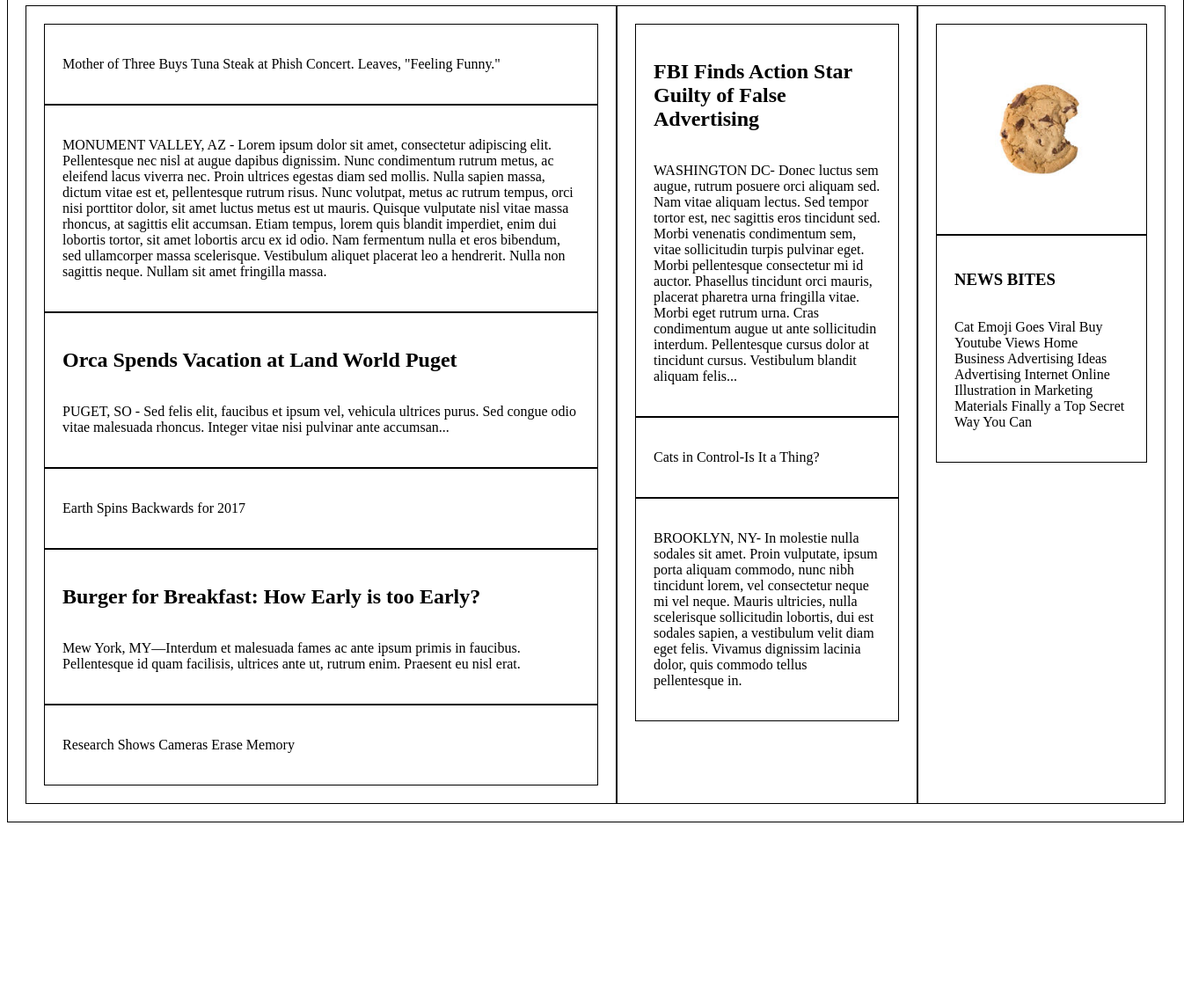
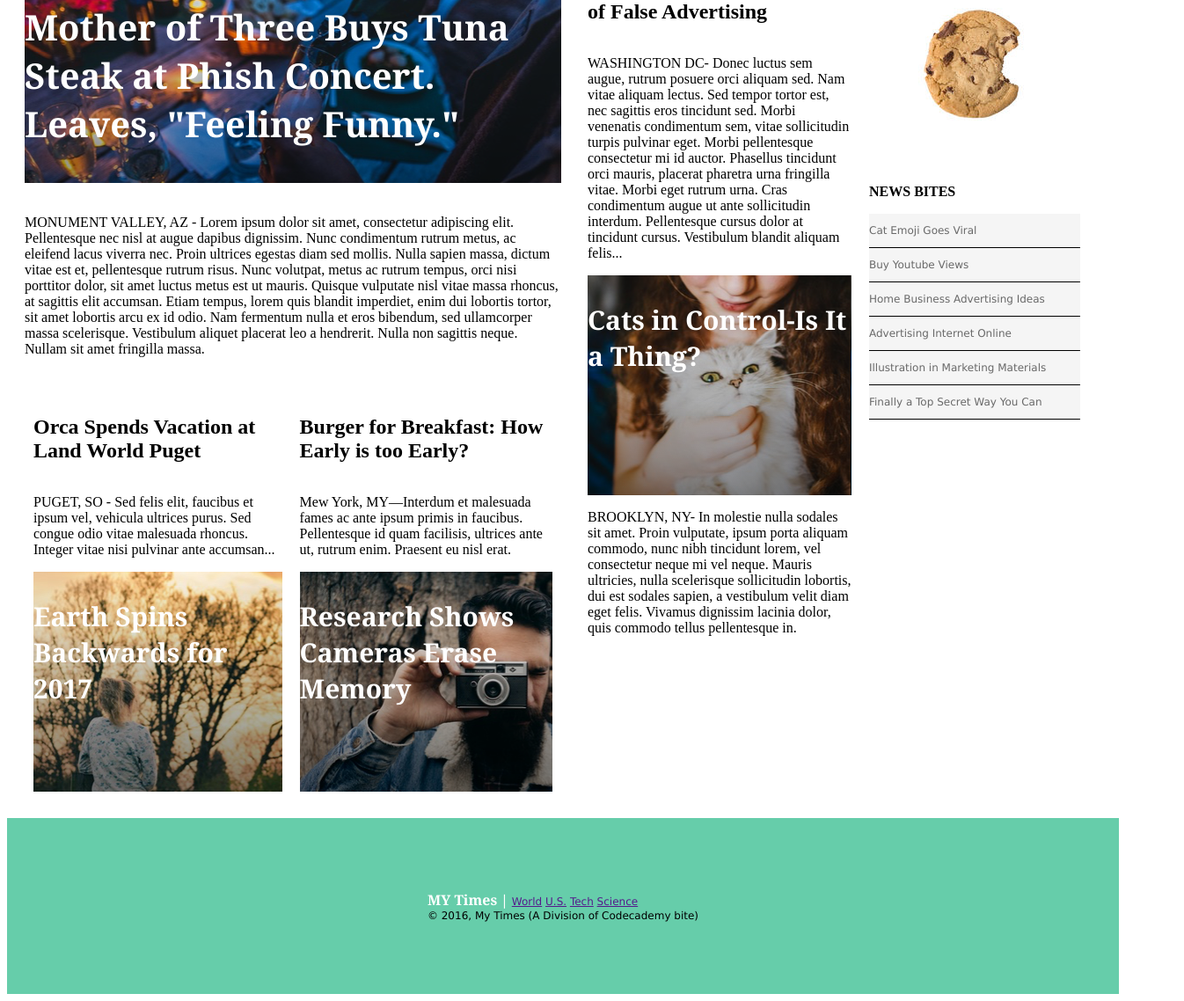
Before and after one commit to ChrisVlasblom/MyTimes, a plain HTML site: page index.html in a window 1280 px wide. Shown: the part 125-1263 px from the top of the page at 88% size, 1346 px wide, since content can reach past the window. Before the commit the page ends 1068 px from the top, so only its background shows below. Drawn offline with Linux system fonts and the light colour scheme.

Commit message:
sufficient

```diff
--- a/index.html
+++ b/index.html
@@ -9,76 +9,110 @@
   <body>
                           <!-- Header -->
     <div id="header">
-      <div class="logo border">
+      <div class="logo">
         <img src="./resources/images/img-myt-logo.jpg" alt="Logo">
         <p class="navtext mytimes" >My Times</p>
       </div>
-      <div class="navi">
+      <div class="inlineflex">
         <p class="navtext">
-          <span class="nav"><a href="">World</a></span>
-          <span class="nav"><a href="">U.S.</a></span>
-          <span class="nav"><a href="">Tech</a></span>
-          <span class="nav"><a href="">Science</a></span></p>
+          <span class="inlineblock"><a href="">World</a></span>
+          <span class="inlineblock"><a href="">U.S.</a></span>
+          <span class="inlineblock"><a href="">Tech</a></span>
+          <span class="inlineblock"><a href="">Science</a></span></p>
       </div>
     </div>
 
                         <!-- Main content -->
 
-    <div id="maincontent" class="border">
+    <div id="maincontent" class="">
 
                           <!-- Left Column-->
 
-      <div id="leftcolumn" class="container border">
-        <div class="flex border">
-            <p>Mother of Three Buys Tuna Steak at Phish Concert. Leaves, "Feeling Funny."</p>
+      <div id="leftcolumn" class="margin">
+        <div id="mainstory" class="flex margin">
+          <p id="mainimage" class="flex">Mother of Three Buys Tuna Steak at Phish Concert. Leaves, "Feeling Funny."</p>
         </div>
-        <div class="flex border">
+        <div class="flex margin">
           <p>MONUMENT VALLEY, AZ - Lorem ipsum dolor sit amet, consectetur adipiscing elit. Pellentesque nec nisl at augue dapibus dignissim. Nunc condimentum rutrum metus, ac eleifend lacus viverra nec. Proin ultrices egestas diam sed mollis. Nulla sapien massa, dictum vitae est et, pellentesque rutrum risus. Nunc volutpat, metus ac rutrum tempus, orci nisi porttitor dolor, sit amet luctus metus est ut mauris. Quisque vulputate nisl vitae massa rhoncus, at sagittis elit accumsan. Etiam tempus, lorem quis blandit imperdiet, enim dui lobortis tortor, sit amet lobortis arcu ex id odio. Nam fermentum nulla et eros bibendum, sed ullamcorper massa scelerisque. Vestibulum aliquet placerat leo a hendrerit. Nulla non sagittis neque. Nullam sit amet fringilla massa.</p>
         </div>
-        <div class="flex border">
-          <h2>Orca Spends Vacation at Land World Puget</h2>
-          <p>PUGET, SO - Sed felis elit, faucibus et ipsum vel, vehicula ultrices purus. Sed congue odio vitae malesuada rhoncus. Integer vitae nisi pulvinar ante accumsan...</p>
+
+        <div class="orcaburger margin">
+
+          <div class="flex margin">
+            <h2>Orca Spends Vacation at Land World Puget</h2>
+            <p>PUGET, SO - Sed felis elit, faucibus et ipsum vel, vehicula ultrices purus. Sed congue odio vitae malesuada rhoncus. Integer vitae nisi pulvinar ante accumsan...</p>
+            <div id="storyearth" class="flex">
+              <p class="flex imgtext">Earth Spins Backwards for 2017</p>
+            </div>
         </div>
-        <div class="flex border">
-          <p>Earth Spins Backwards for 2017</p>
-        </div>
-        <div class="flex border">
+
+        <div class="flex margin">
           <h2>Burger for Breakfast: How Early is too Early?</h2>
           <p>Mew York, MY—Interdum et malesuada fames ac ante ipsum primis in faucibus. Pellentesque id quam facilisis, ultrices ante ut, rutrum enim. Praesent eu nisl erat.</p>
+          <div id="storyresearch" class="flex">
+            <p class="flex imgtext">Research Shows Cameras Erase Memory</p>
+          </div>
         </div>
-        <div class="flex border">
-          <p>Research Shows Cameras Erase Memory</p>
         </div>
+
       </div>
 
                           <!-- Middle Column-->
 
-      <div id="middlecolumn"class="container border">
-        <div class="flex border">
+      <div id="middlecolumn" class="container margin">
+        <div class="flex">
           <h2>FBI Finds Action Star Guilty of False Advertising</h2>
           <p>WASHINGTON DC- Donec luctus sem augue, rutrum posuere orci aliquam sed. Nam vitae aliquam lectus. Sed tempor tortor est, nec sagittis eros tincidunt sed. Morbi venenatis condimentum sem, vitae sollicitudin turpis pulvinar eget. Morbi pellentesque consectetur mi id auctor. Phasellus tincidunt orci mauris, placerat pharetra urna fringilla vitae. Morbi eget rutrum urna. Cras condimentum augue ut ante sollicitudin interdum. Pellentesque cursus dolor at tincidunt cursus. Vestibulum blandit aliquam felis...</p>
         </div>
-        <div class="flex border">
-          <p>Cats in Control-Is It a Thing?</p>
+        <div id="storycats" class="flex">
+          <p class="flex imgtext">Cats in Control-Is It a Thing?</p>
         </div>
-        <div class="flex border">
+        <div class="flex">
           <p>BROOKLYN, NY- In molestie nulla sodales sit amet. Proin vulputate, ipsum porta aliquam commodo, nunc nibh tincidunt lorem, vel consectetur neque mi vel neque. Mauris ultricies, nulla scelerisque sollicitudin lobortis, dui est sodales sapien, a vestibulum velit diam eget felis. Vivamus dignissim lacinia dolor, quis commodo tellus pellentesque in.</p>
         </div>
       </div>
 
                           <!-- Right Column -->
-      <div id="rightcolumn" class="container border">
-        <div class="flex border">
+      <div id="rightcolumn" class="container margin">
+        <div class="flex">
           <img src="./resources/images/img-news-bite.png" alt="News Bite">
         </div>
-        <div class="flex border">
-          <h3>NEWS BITES</h3>
-          <p>Cat Emoji Goes Viral Buy Youtube Views Home Business Advertising Ideas Advertising Internet Online Illustration in Marketing Materials Finally a Top Secret Way You Can</p>
-
+        <div class="flex">
+          <h3 class="news">NEWS BITES</h3>
+          <div class="flex bites border">
+            <p>Cat Emoji Goes Viral</p>
+          </div>
+          <div class="flex bites border">
+            <p>Buy Youtube Views</p>
+          </div>
+          <div class="flex bites border">
+            <p>Home Business Advertising Ideas</p>
+          </div>
+          <div class="flex bites border">
+            <p>Advertising Internet Online</p>
+          </div>
+          <div class="flex bites border">
+            <p>Illustration in Marketing Materials</p>
+          </div>
+          <div class="flex bites border">
+            <p>Finally a Top Secret Way You Can</p>
+          </div>
         </div>
       </div>
+    </div>
+                  <!-- Footer -->
+      <div class="footer flex">
+        <p class="">
+          <span class="footertimes">MY Times</span>
+          <span class="footertimes">|</span>
+          <span class="inlineblock"><a href="">World</a></span>
+          <span class="inlineblock"><a href="">U.S.</a></span>
+          <span class="inlineblock"><a href="">Tech</a></span>
+          <span class="inlineblock"><a href="">Science</a></span><br>
+          <span class="inlineblock">© 2016, My Times (A Division of Codecademy bite)</span></p>
+      </div>
 
-    </div>
+
 
 
 
--- a/resources/css/style.css
+++ b/resources/css/style.css
@@ -7,11 +7,11 @@
   display: inline-flex;
 }
 
-.navi{
+.inlineflex{
   display: inline-flex;
 }
 
-.nav{
+.inlineblock{
   display: inline-block;
 }
 
@@ -35,23 +35,111 @@
   flex-direction: column;
 }
 
-.border{
-  border: 1px solid black;
-  padding: 20px;
-}
-
 #maincontent{
   display: inline-flex;
+
 }
 
 #leftcolumn{
+  display: flex;
+  flex-direction: column;
   width: 630px;
 }
 
 #middlecolumn{
   width: 300px;
+  flex-direction: column;
 }
 
 #rightcolumn{
   width: 240px;
 }
+
+#mainstory{
+  display: flex;
+  background-image: url("../images/img-story-main.png");
+}
+
+#mainimage{
+  font-family: Georgia;
+  font-weight: bold;
+  font-size: 40px;
+  color: white;
+}
+
+#storyearth{
+  display: flex;
+  background-image: url("../images/img-story-2.png");
+  align-items: center;
+  height: 250px;
+}
+
+#storyresearch{
+  display: flex;
+  background-image: url("../images/img-story-3.png");
+  align-items: center;
+  height: 250px;
+}
+
+#storycats{
+  display: flex;
+  background-image: url("../images/img-story-1.png");
+  align-items: center;
+  height: 250px;
+}
+
+.margin{
+  margin: 10px;
+}
+
+.orcaburger{
+  display: flex;
+  flex-direction: row;
+}
+
+.imgtext{
+  font-family: Georgia;
+  font-weight: bold;
+  font-size: 30px;
+  color: white;
+}
+
+.maincontent p{
+  font-family: Georgia;
+  font-size: 17px;
+  color: black;
+}
+
+.news{
+  font-size: 16px;
+  font-weight: bold;
+}
+
+.bites{
+  background-color: WhiteSmoke;
+  font-family: Verdana;
+  font-size: 12px;
+  color: DimGray;
+}
+
+.border{
+  border-bottom: 1px solid black;
+}
+
+.footer{
+  display: flex;
+  height: 200px;
+  justify-content: center;
+  align-items: center;
+  background-color: MediumAquamarine;
+  margin: 0 auto;
+  font-family: Verdana;
+  font-size: 12px;
+}
+
+.footertimes{
+  font-family: Georgia;
+  font-size: 16px;
+  font-weight: bold;
+  color: white;
+}
```
